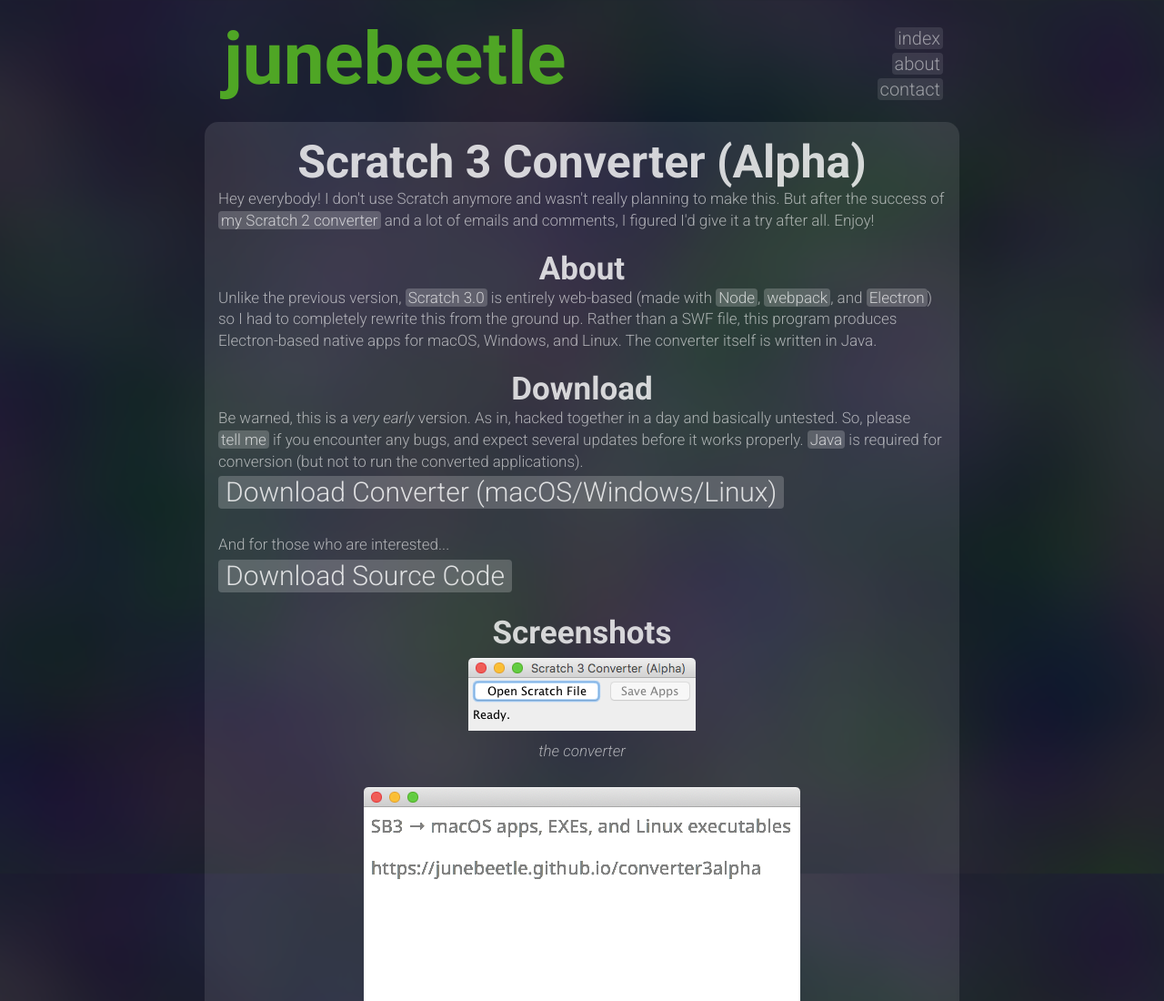
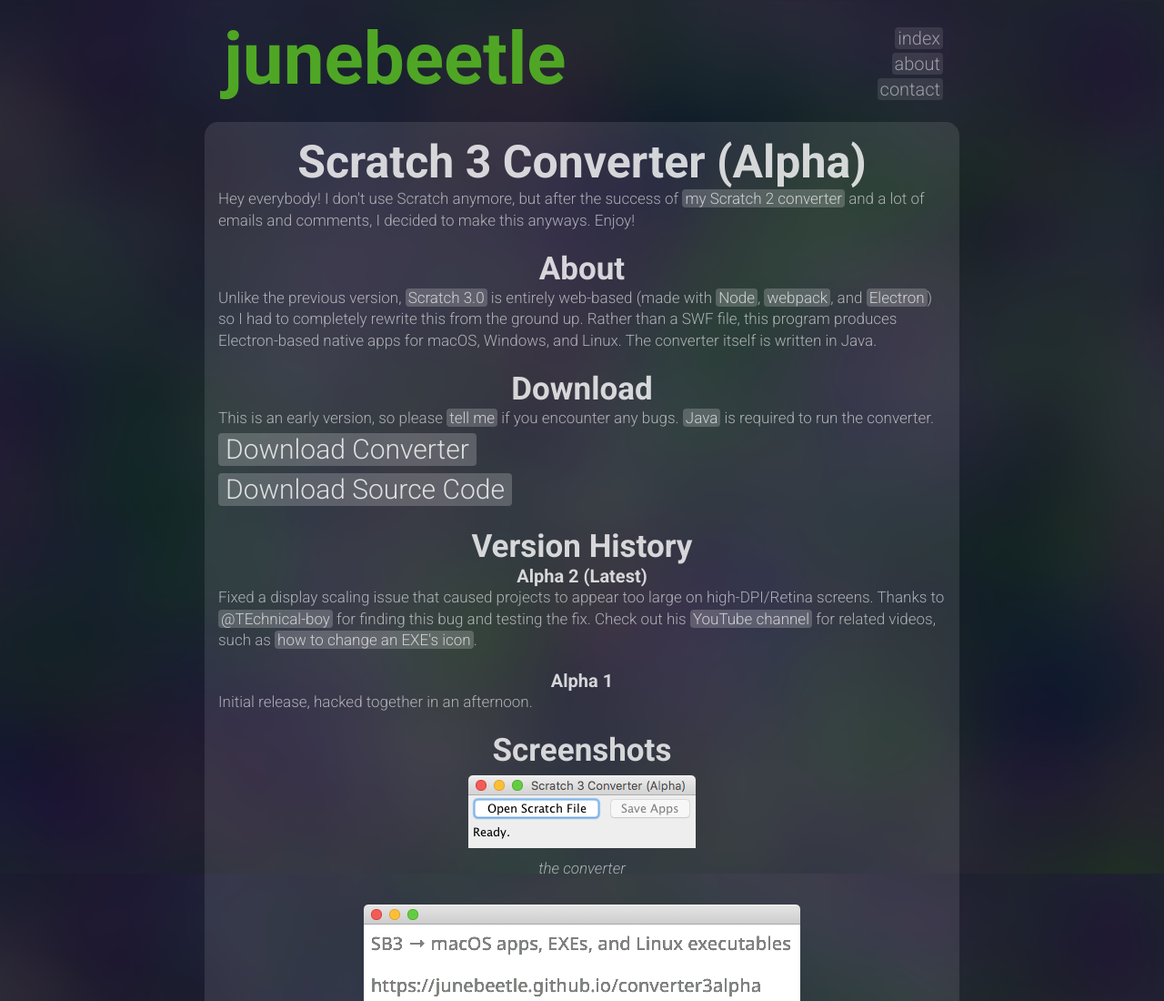
Before and after one commit to junebeetle/junebeetle.github.io, a plain HTML site: page converter3alpha/index.html in a window 1280 px wide. Shown: the top 1100 px of the page at 91% size. Drawn offline with Linux system fonts and the light colour scheme.

Commit message:
Converter alpha 2

```diff
--- a/converter3alpha/index.html
+++ b/converter3alpha/index.html
@@ -10,17 +10,22 @@
 		</div>
 		<div>
 			<h1>Scratch 3 Converter (Alpha)</h1>
-			<p>Hey everybody! I don't use Scratch anymore and wasn't really planning to make this. But after the success of <a href="/converter">my Scratch 2 converter</a> and a lot of emails and comments, I figured I'd give it a try after all. Enjoy!</p>
+			<p>Hey everybody! I don't use Scratch anymore, but after the success of <a href="/converter">my Scratch 2 converter</a> and a lot of emails and comments, I decided to make this anyways. Enjoy!</p>
 			<br>
 			<h2>About</h2>
 			<p>Unlike the previous version, <a href="http://scratch.mit.edu/">Scratch 3.0</a> is entirely web-based (made with <a href="https://nodejs.org/en/">Node</a>, <a href="https://webpack.js.org">webpack</a>, and <a href="https://electronjs.org">Electron</a>) so I had to completely rewrite this from the ground up. Rather than a SWF file, this program produces Electron-based native apps for macOS, Windows, and Linux. The converter itself is written in Java.</p>
 			<br>
 			<h2>Download</h2>
-			<p>Be warned, this is a <i>very early</i> version. As in, hacked together in a day and basically untested. So, please <a href="/contact">tell me</a> if you encounter any bugs, and expect several updates before it works properly. <a href="https://www.java.com/en/download/">Java</a> is required for conversion (but not to run the converted applications).
-			<br><a class="button" href="https://drive.google.com/uc?id=1SuBTH123zIYYpjvUWa6I2OT3Jnp2M-rO&export=download">Download Converter (macOS/Windows/Linux)</a>
+			<p>This is an early version, so please <a href="/contact">tell me</a> if you encounter any bugs. <a href="https://www.java.com/en/download/">Java</a> is required to run the converter.
+			<br><a class="button" href="https://drive.google.com/open?id=1ylVUyr60cp90yqfVdRwIGgX4iUe1R8eU">Download Converter</a>
+			<br><a class="button" href="https://drive.google.com/open?id=1ylVUyr60cp90yqfVdRwIGgX4iUe1R8eU">Download Source Code</a></p>
 			<br>
-			<br>And for those who are interested...
-			<br><a class="button" href="https://drive.google.com/uc?id=1760liMHxseFMtJNfIXqfsTR993LQ5KHu&export=download">Download Source Code</a></p>
+			<h2>Version History</h2>
+			<h3>Alpha 2 (Latest)</h3>
+			<p>Fixed a display scaling issue that caused projects to appear too large on high-DPI/Retina screens. Thanks to <a href="https://scratch.mit.edu/users/TEchnical-boy/">@TEchnical-boy</a> for finding this bug and testing the fix. Check out his <a href="https://www.youtube.com/channel/UCk7bEP-FOP_TEeqDo1pjFTw">YouTube channel</a> for related videos, such as <a href="https://www.youtube.com/watch?v=b1dVlxHmNaU">how to change an EXE's icon</a>.</p>
+			<br>
+			<h3>Alpha 1</h3>
+			<p>Initial release, hacked together in an afternoon.</p>
 			<br>
 			<h2>Screenshots</h2>
 			<center><img src="/converter3alpha/screenshot.png"></center>
```
